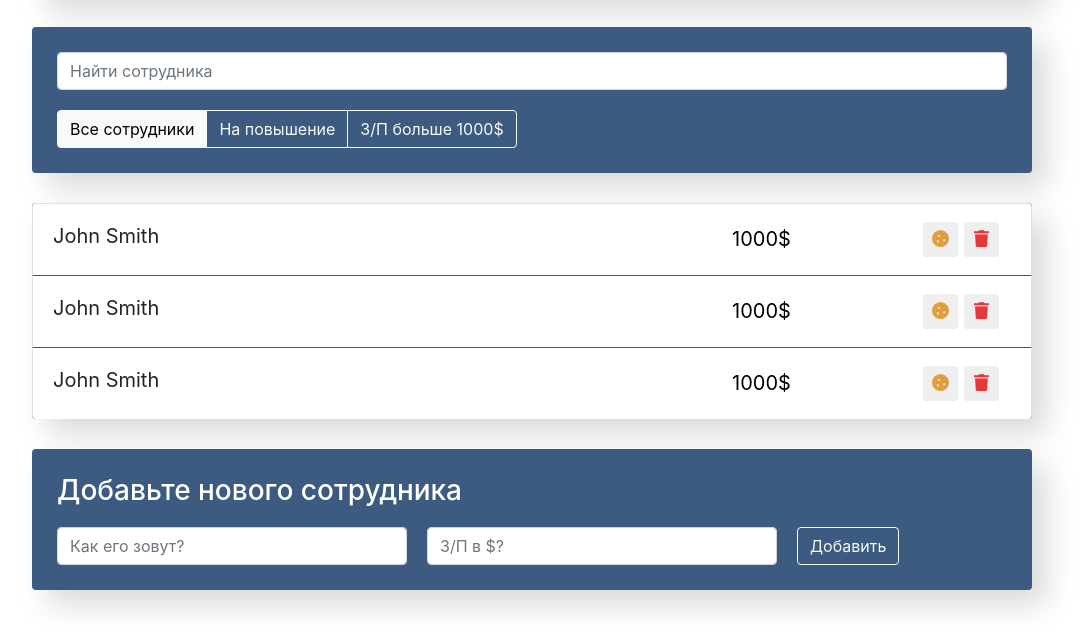
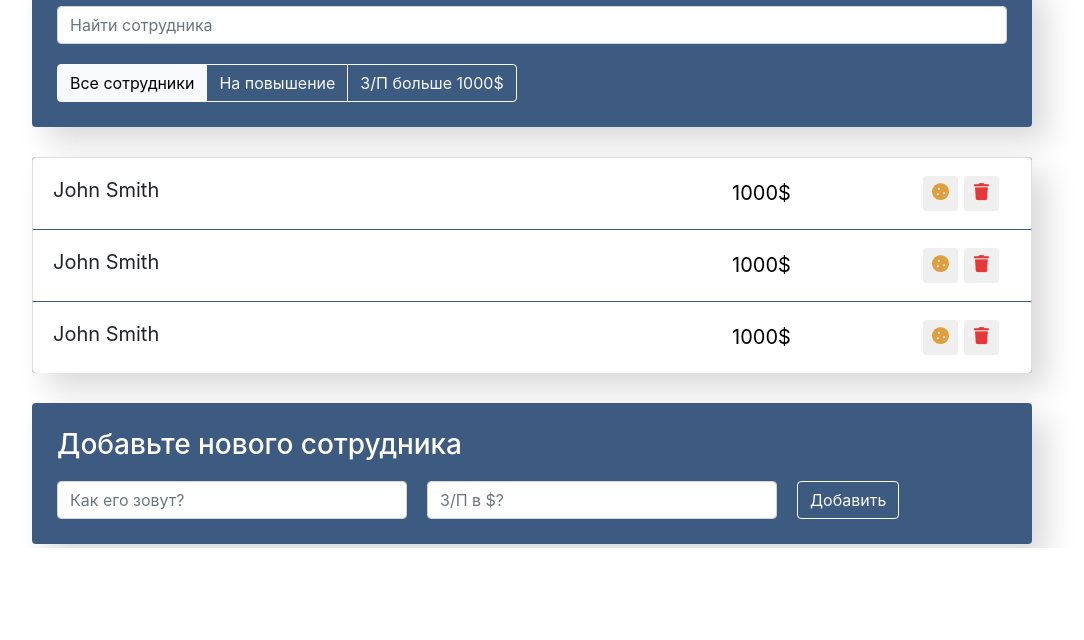
Before and after one commit to Ulianna0309/employees-app, a React app: page / in a window 1280 px wide. Shown: the part 252-892 px from the top of the page, without its empty margins (108-1192 px from the left). After the commit the page ends 800 px from the top, so only its background shows below. Built offline with nearby package versions, Linux system fonts and the light colour scheme.

Commit message:
126 17:40

```diff
--- a/src/index.css
+++ b/src/index.css
@@ -1,10 +1,13 @@
 body {
-  margin: 50px 0;
   font-family: -apple-system, BlinkMacSystemFont, 'Segoe UI', 'Roboto', 'Oxygen',
     'Ubuntu', 'Cantarell', 'Fira Sans', 'Droid Sans', 'Helvetica Neue',
     sans-serif;
   -webkit-font-smoothing: antialiased;
   -moz-osx-font-smoothing: grayscale;
+  min-height: 100vh;
+  display: flex;
+  align-items: center;
+  justify-content: center;
 }
 
 code {
```
